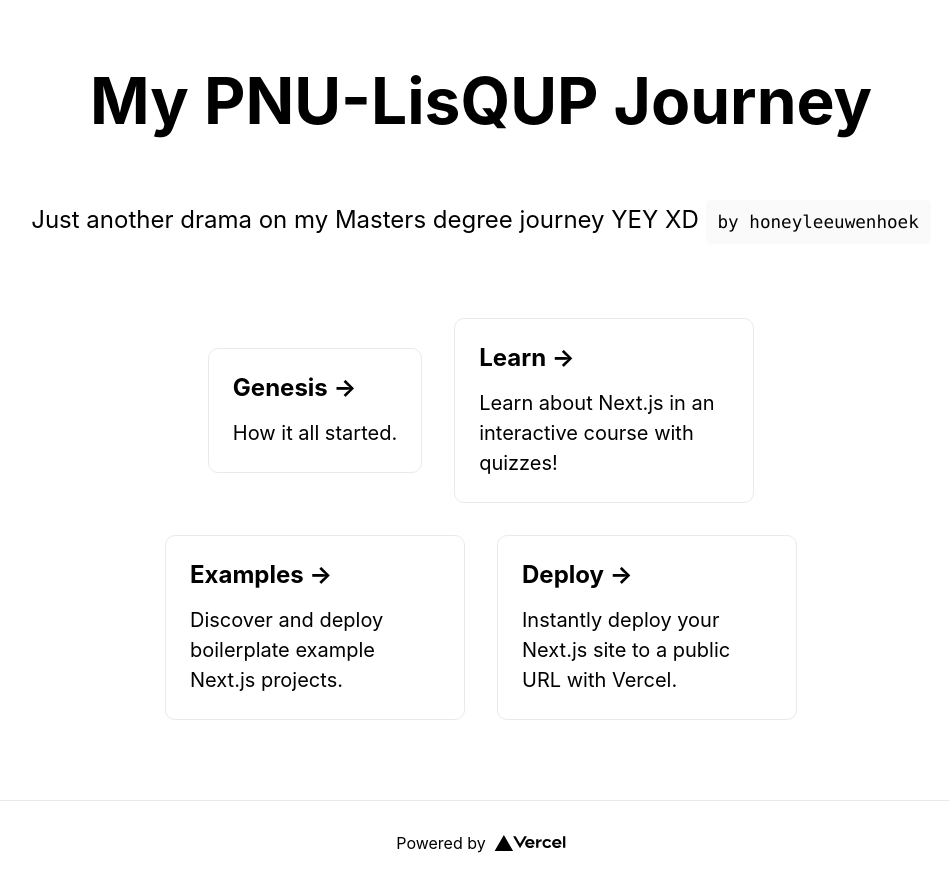
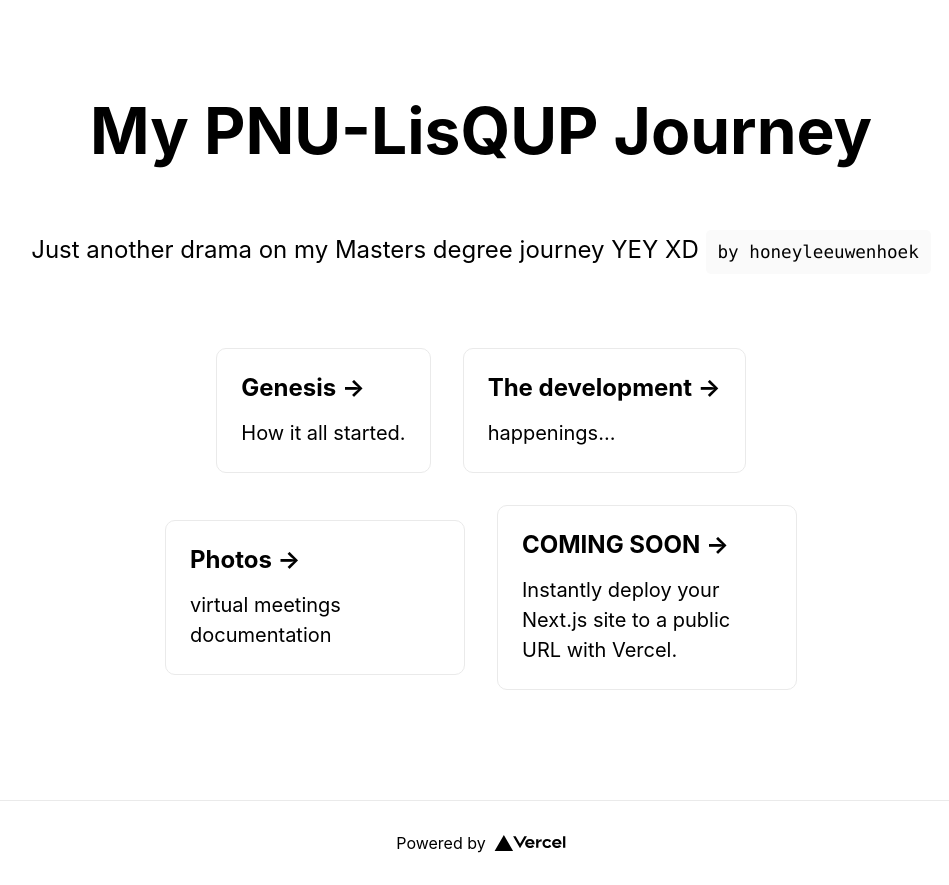
Before and after one commit to honeyleeuwenhoek/my-PNULisQup-Journey, a Next.js app: page / in a window 1280 px wide. Shown: the whole page, without its empty margins (159-1108 px from the left). Built offline with nearby package versions, Linux system fonts and the light colour scheme.

Commit message:
Update index.js

```diff
--- a/pages/index.js
+++ b/pages/index.js
@@ -28,23 +28,23 @@ export default function Home() {
           </a>
 
           <a href="https://nextjs.org/learn" className={styles.card}>
-            <h2>Learn &rarr;</h2>
-            <p>Learn about Next.js in an interactive course with quizzes!</p>
+            <h2> The development &rarr;</h2>
+            <p> happenings...</p>
           </a>
 
           <a
             href="https://github.com/vercel/next.js/tree/canary/examples"
             className={styles.card}
           >
-            <h2>Examples &rarr;</h2>
-            <p>Discover and deploy boilerplate example Next.js projects.</p>
+            <h2> Photos &rarr;</h2>
+            <p> virtual meetings documentation </p>
           </a>
 
           <a
             href="https://vercel.com/new?utm_source=create-next-app&utm_medium=default-template&utm_campaign=create-next-app"
             className={styles.card}
           >
-            <h2>Deploy &rarr;</h2>
+            <h2> COMING SOON &rarr;</h2>
             <p>
               Instantly deploy your Next.js site to a public URL with Vercel.
             </p>
```
